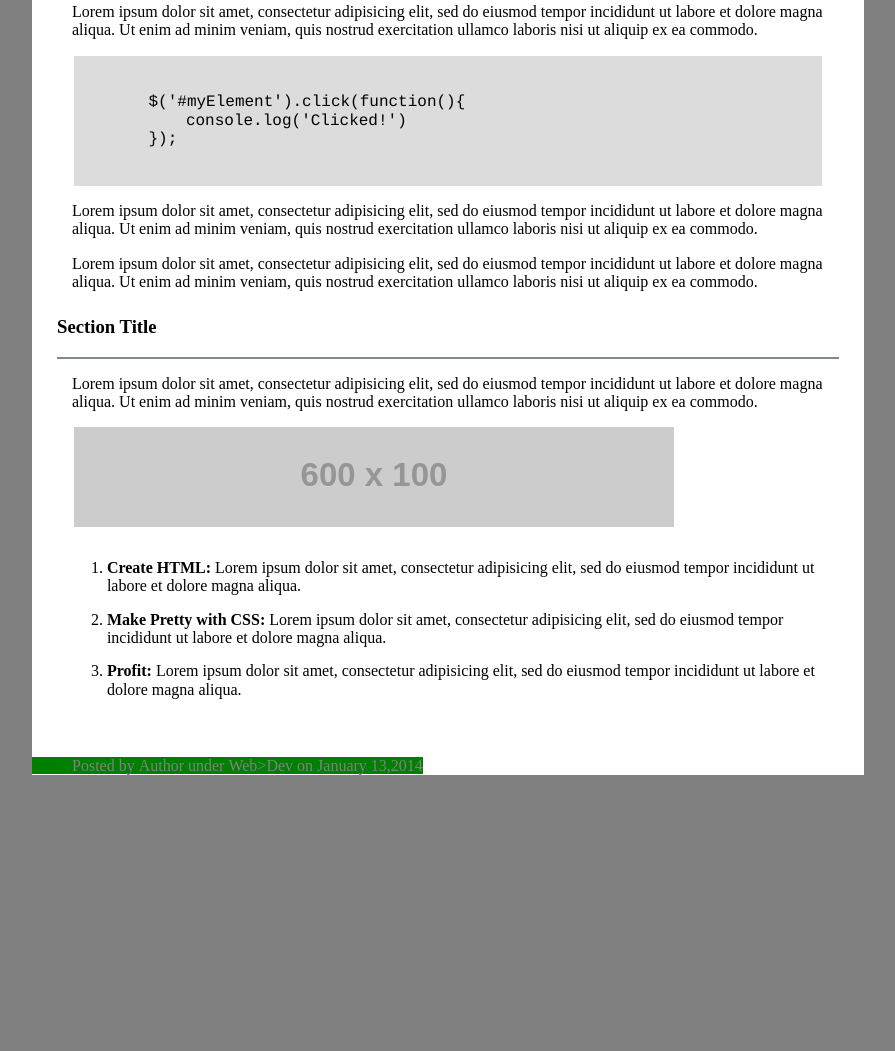
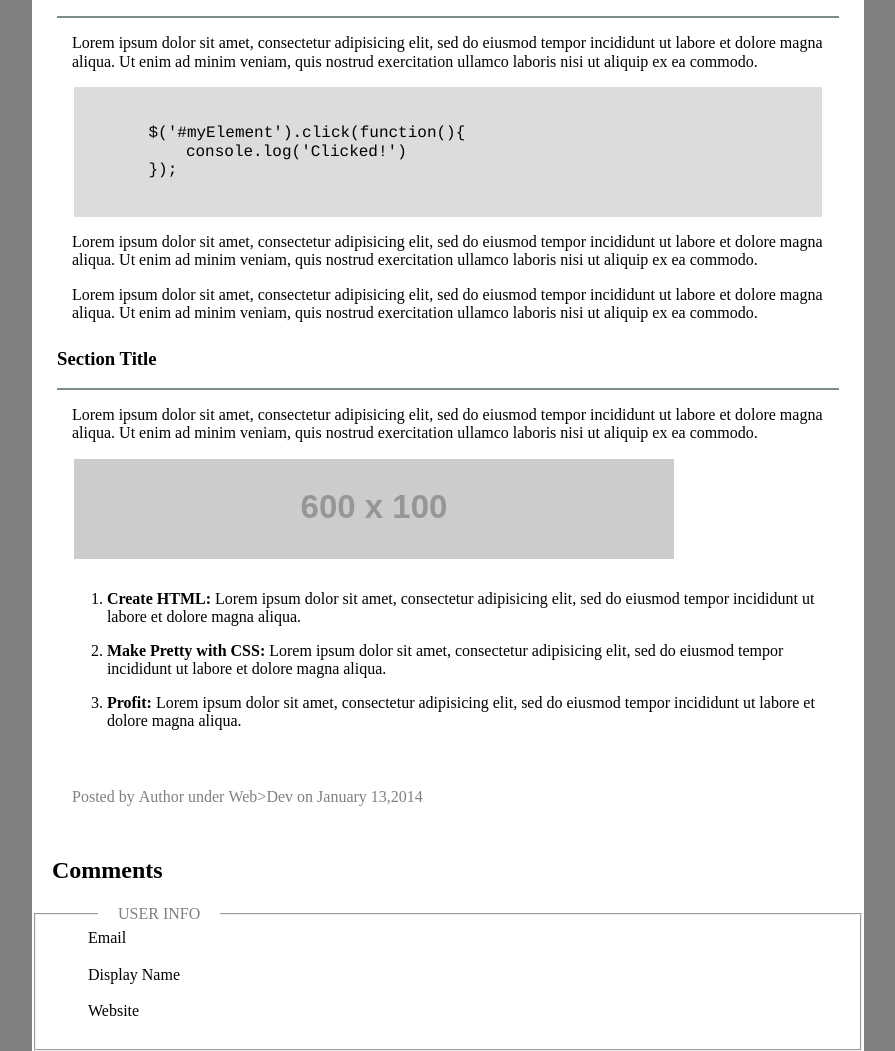
Before and after one commit to mmilito/html3-making-real, a plain HTML site: page index.html in a window 1280 px wide. Shown: the part 995-2046 px from the top of the page, without its empty margins (192-1087 px from the left). Before the commit the page ends 1770 px from the top, so only its background shows below. Drawn offline with nearby package versions, Linux system fonts and the light colour scheme; placeholder pictures from the web are drawn by us.

Commit message:
additional changes 1/19/15

```diff
--- a/index.html
+++ b/index.html
@@ -134,6 +134,18 @@ tempor incididunt ut labore et dolore magna aliqua.</li>
 
 	<text class="content page_attrib">Posted by <strong>Author</strong> under <strong>Web>Dev</strong> on <strong>January 13,2014</strong></text>
 
+    <h2 class="title_header">Comments</h2>
+    <form>
+      <fieldset>
+      <legend class="middle_form">USER INFO</legend>
+       <text class="content">Email</text>
+      <br></br>
+       <text class="content">Display Name</text>
+      <br></br>
+       <text class="content">Website</text>
+      <br></br>
+      </fieldset>
+    </form>
 
 	</div>
 	</body>
--- a/main.css
+++ b/main.css
@@ -168,7 +168,22 @@ thead .col {
 }
 
 .page_attrib {
-background-color: green;
+	color: gray;
+	font-weight: lighter;
+	padding-bottom: 45px;
+	margin-bottom: 1px;
+}
+
+.title_header {
+	margin-left: 10px;
+	padding-left: 55px;
+	margin-top: 1px;
+	padding-top: 50px;
+}
+
+legend {
+	margin-left:50px;
+	padding: 0 20px;
 	color: gray;
 	font-weight: lighter;
 }
```
